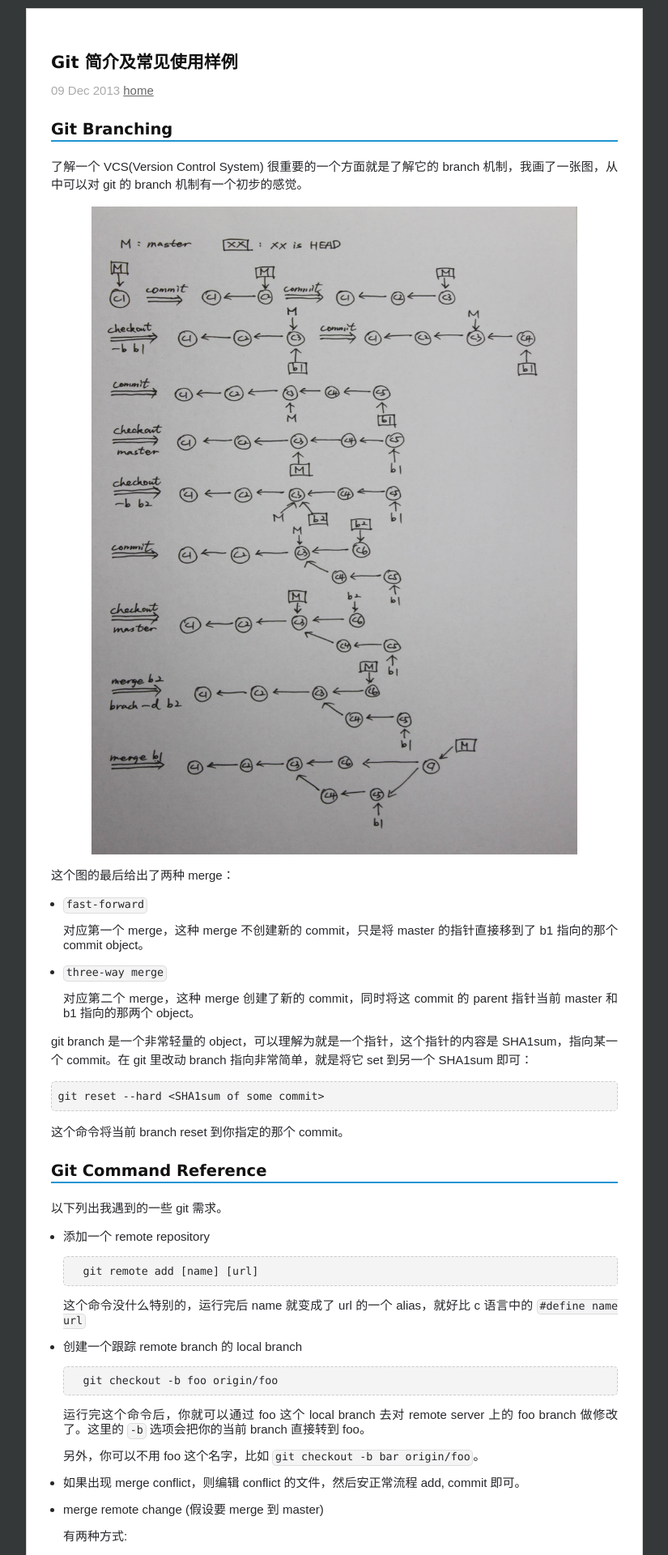
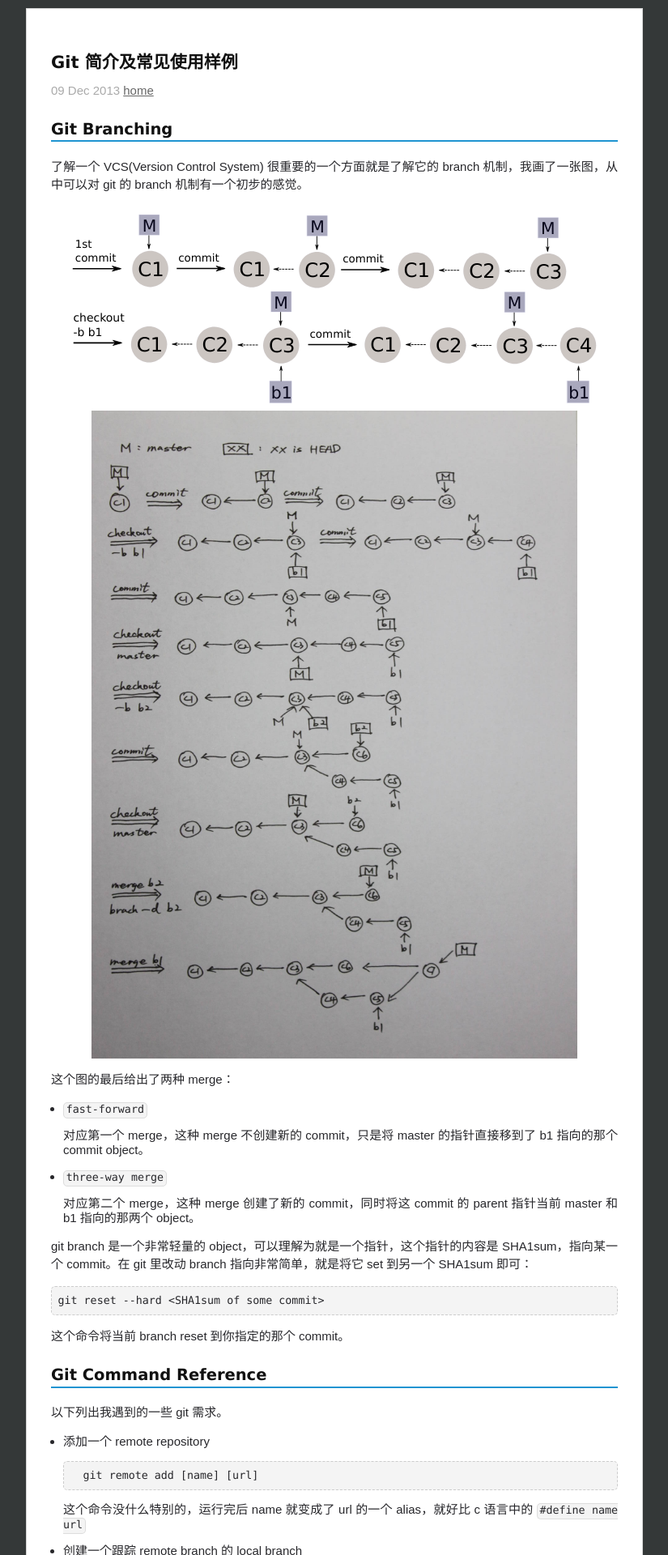
Before and after one commit to chenrushan/chenrushan.github.io, a Jekyll site: the page built from _posts/2013-12-09-git.markdown, in a window 1280 px wide. Shown: the top 1920 px of the page at 81% size, without its empty margins (227-1052 px from the left). Built offline with Jekyll 4.4.1, drawn with Linux system fonts in a browser that asks for light colours; Markdown is read by kramdown in place of the engine named in the settings.

Commit message:
plot git branching using svg

```diff
--- a/_posts/2013-12-09-git.markdown
+++ b/_posts/2013-12-09-git.markdown
@@ -8,6 +8,8 @@ tags: git, svn
 ### Git Branching
 
 了解一个 VCS(Version Control System) 很重要的一个方面就是了解它的 branch 机制，我画了一张图，从中可以对 git 的 branch 机制有一个初步的感觉。
+
+<object data="/resource/git_branching.svg" type="image/svg+xml" class="blkcenter"></object>
 
 <a href="/resource/git-branching.jpg"><img src="/resource/git-branching.jpg" alt="git branching" style="width:600px; height:800px;" class="blkcenter"/></a>
 
```
Also changed, not shown: resource/git_branching.svg (added).
